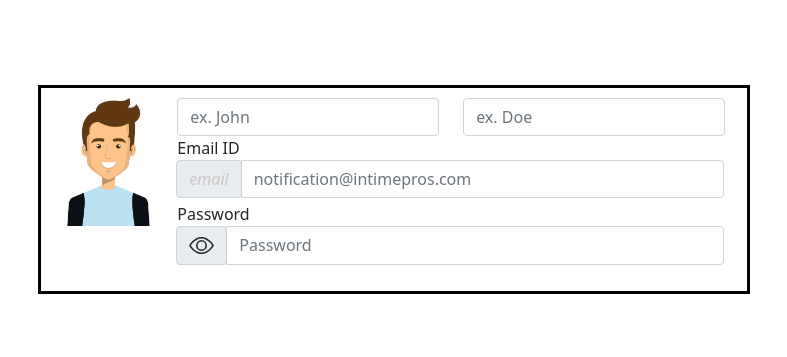
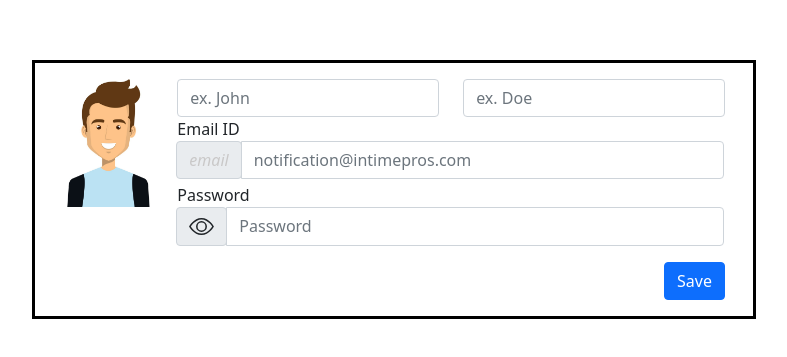
Before and after one commit to AjinkyaKandelkar/Assignments, a plain HTML site: page Assignment 4/examp.html in a window 1280 px wide. Shown: the part 211-568 px from the top of the page, without its empty margins (246-1033 px from the left). Drawn offline with nearby package versions, Linux system fonts and the light colour scheme.

Commit message:
Float button

```diff
--- a/Assignment 4/examp.html
+++ b/Assignment 4/examp.html
@@ -17,13 +17,12 @@
 
 <body>
 
-  <form class="form" action="" style="border:solid; border-color:black">
+  <form class="form p-3" action="" style="border:solid; border-color:black">
 
     <div class="container">
       <div class="row">
-
-        <div class="col-2">
-          <img src="/Assignments/Assignment 4/young-man-casual-avatar-vector-14695635.jpg" alt="User">
+        <div class="col-lg-2 col-md-2 col-sm-1 mb-2">
+          <img src="/Assignments/Assignment 4/young-man-casual-avatar-vector-14695635.jpg" class="rounded mx-auto d-block" alt="User">
         </div>
         <div class="col-10">
           <div class="row">
@@ -61,6 +60,7 @@
               </div>
             </div>
           </div>
+          <input type="button" class="btn btn-primary float-end" value="Save" id="submit">
         </div>
       </div>
     </div>
--- a/Assignment 4/example.css
+++ b/Assignment 4/example.css
@@ -6,10 +6,7 @@ body
     align-items: center;
     height: 100vh;
 }
-form
-{
-    padding: 10px;
-}
+
 img{
     width: 100%;
     max-width: 100px;
```
